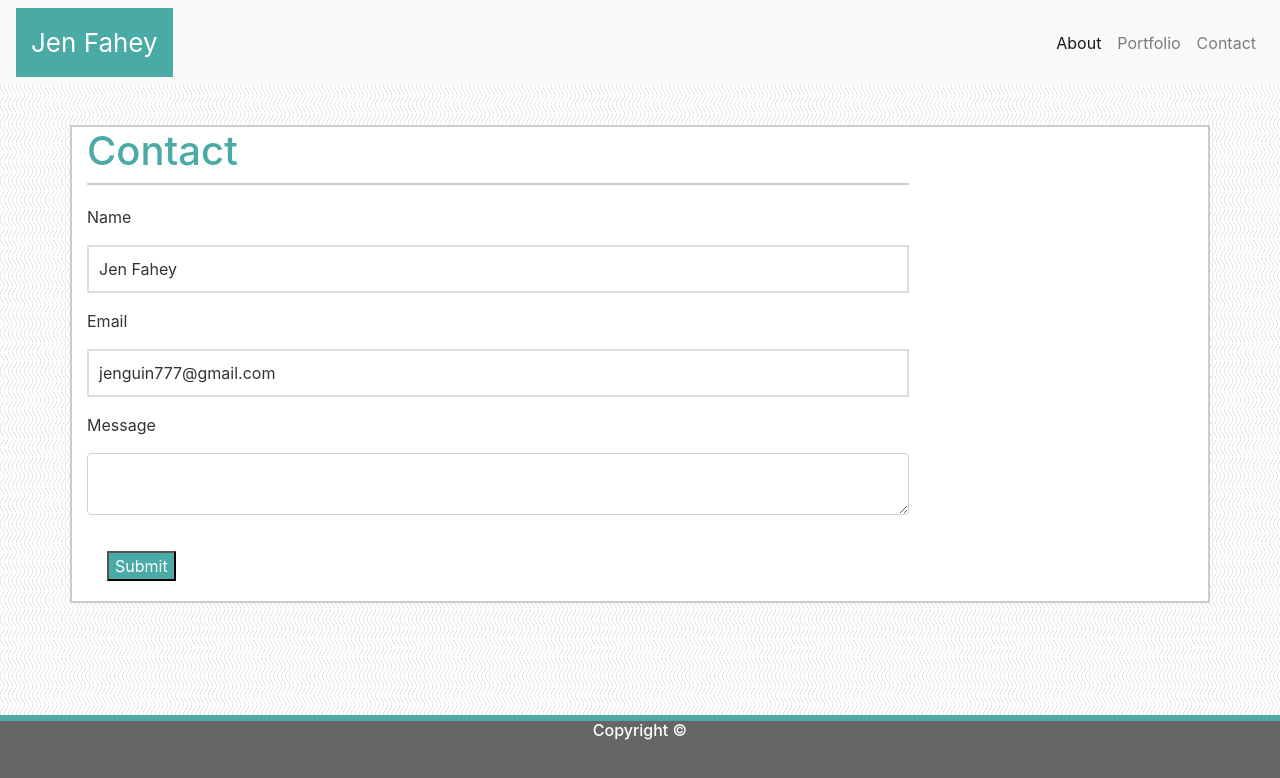
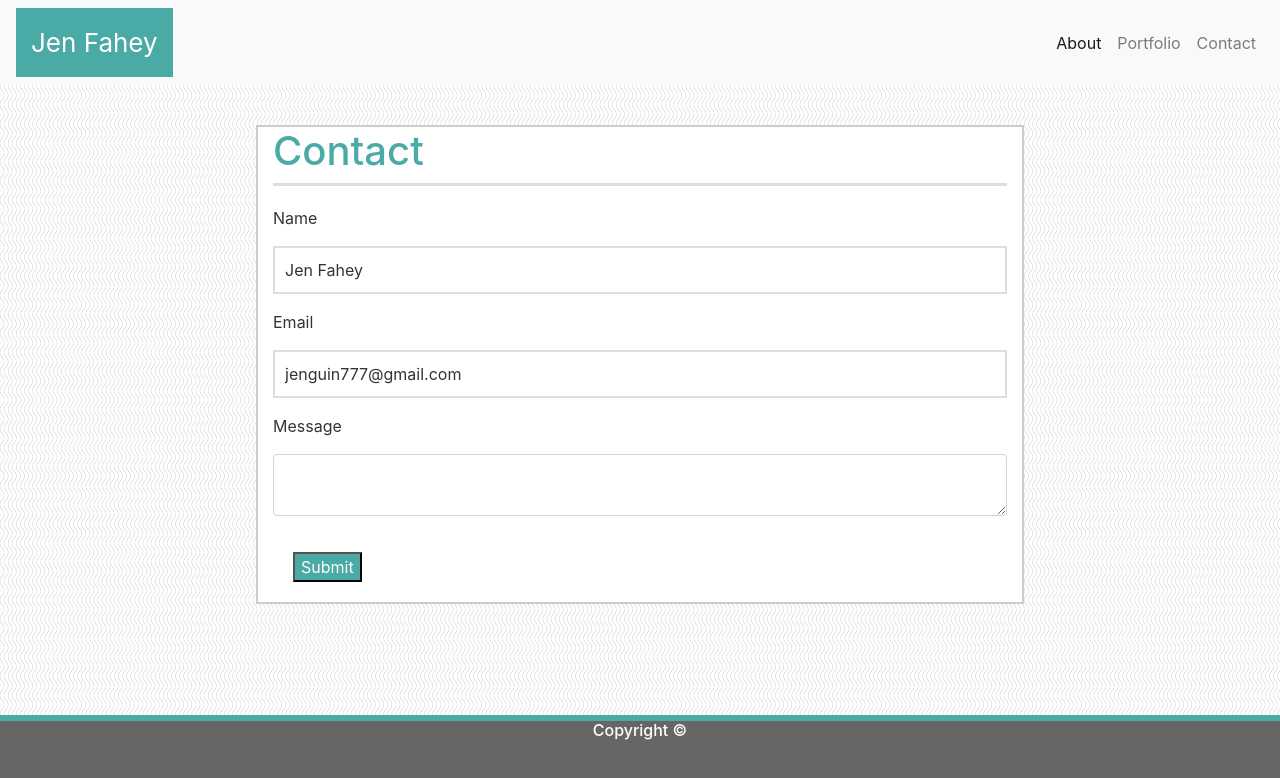
Before and after one commit to jenguin777/Bootstrap-Portfolio, a plain HTML site: page contact.html in a window 1280 px wide. Drawn offline with nearby package versions, Linux system fonts and the light colour scheme.

Commit message:
cleanup styling

```diff
--- a/assets/css/style-contact.css
+++ b/assets/css/style-contact.css
@@ -22,15 +22,17 @@ body {
 }
 
 .page-header {
+    max-width: 100%;
     color: #4aaaa5;
     align-content: left;
     margin-bottom: 20px;
     font-size: 26px;
     line-height: 50px;
-    border-bottom: 2px solid #cccccc;
+    border-bottom: 3px solid #ddd;
 }
 
 .container {
+  width: 60%;
   background-color: #ffffff;
   margin-top: 40px;
   margin-bottom: 40px;
--- a/assets/css/style-index.css
+++ b/assets/css/style-index.css
@@ -22,18 +22,27 @@ body {
 }
 
 .page-header {
+    max-width: 100%;
     color: #4aaaa5;
     align-content: left;
-    padding-top: 15px;
-    padding-bottom: 20px;
     margin-bottom: 20px;
     font-size: 26px;
     line-height: 50px;
     border-bottom: 3px solid #ddd;
-    /* border: 4px solid red; */
 }
 
+/* .page-header {
+  max-width: 100%;
+  color: #4aaaa5;
+  align-content: left;
+  margin-bottom: 20px;
+  font-size: 26px;
+  line-height: 50px;
+  border-bottom: 3px solid #ddd;
+} */
+
 .container {
+  width: 60%;
   background-color: #ffffff;
   margin-top: 40px;
   padding-bottom: 40px;
--- a/assets/css/style-portfolio.css
+++ b/assets/css/style-portfolio.css
@@ -45,19 +45,17 @@ main {
 }
 
 .page-header {
+    max-width: 100%;
     color: #4aaaa5;
-    /*align-content: left;*/
-    max-width: 90%;
+    align-content: left;
     margin-bottom: 20px;
     font-size: 26px;
-    line-height: 30px;
+    line-height: 50px;
     border-bottom: 3px solid #ddd;
-    /* border-bottom: 2px solid #cccccc; */
-    /* font-weight: bold;  */
 }
 
 .container {
-  width: 70%;
+  width: 60%;
   background-color: #ffffff;
   /* margin-top: 40px;
   margin-bottom: 40px; */
--- a/contact.html
+++ b/contact.html
@@ -42,26 +42,26 @@
 <section>
     <div class="container">
         <div class="row">
-            <div class="col-xs-12 col-sm-12 col-md-9 col-lg-9">
+            <div class="col-xs-9 col-sm-9 col-md-12 col-lg-12">
                 <div class="page-header">
                     <h1>Contact</h1>
                 </div>
             </div>
         </div>
         <div class="row">
-            <div class="col-xs-12 col-sm-12 col-md-9 col-lg-9">
+            <div class="col-xs-9 col-sm-9 col-md-12 col-lg-12">
                 <p class="contact-field-label">Name</p>
                 <p class="contact-field-text">Jen Fahey</p>
             </div>
         </div>
         <div class="row">
-            <div class="col-xs-12 col-sm-12 col-md-9 col-lg-9">
+            <div class="col-xs-9 col-sm-9 col-md-12 col-lg-12">
                 <p class="contact-field-label">Email</p>
                 <p class="contact-field-text">jenguin777@gmail.com</p>
             </div>
         </div>
         <div class="row">
-            <div class="col-xs-12 col-sm-12 col-md-9 col-lg-9">
+            <div class="col-xs-9 col-sm-9 col-md-12 col-lg-12">
                 <p class="contact-field-label">Message</p>
                 <div>
                     <textarea class="form-control" aria-label="With textarea"></textarea>
@@ -69,7 +69,7 @@
                 </div>
             </div>
         </div>
-        <div class="row col-xs-12 col-sm-12 col-md-9 col-lg-9">
+        <div class="row col-xs-9 col-sm-9 col-md-12 col-lg-12">
                 <button class="submit-button" type="button" onclick="alert('Your message has been sent.')"> Submit </button>
         </div>
     </div>
```
Also changed, not shown: portfolio.html (+1 -1 lines).
